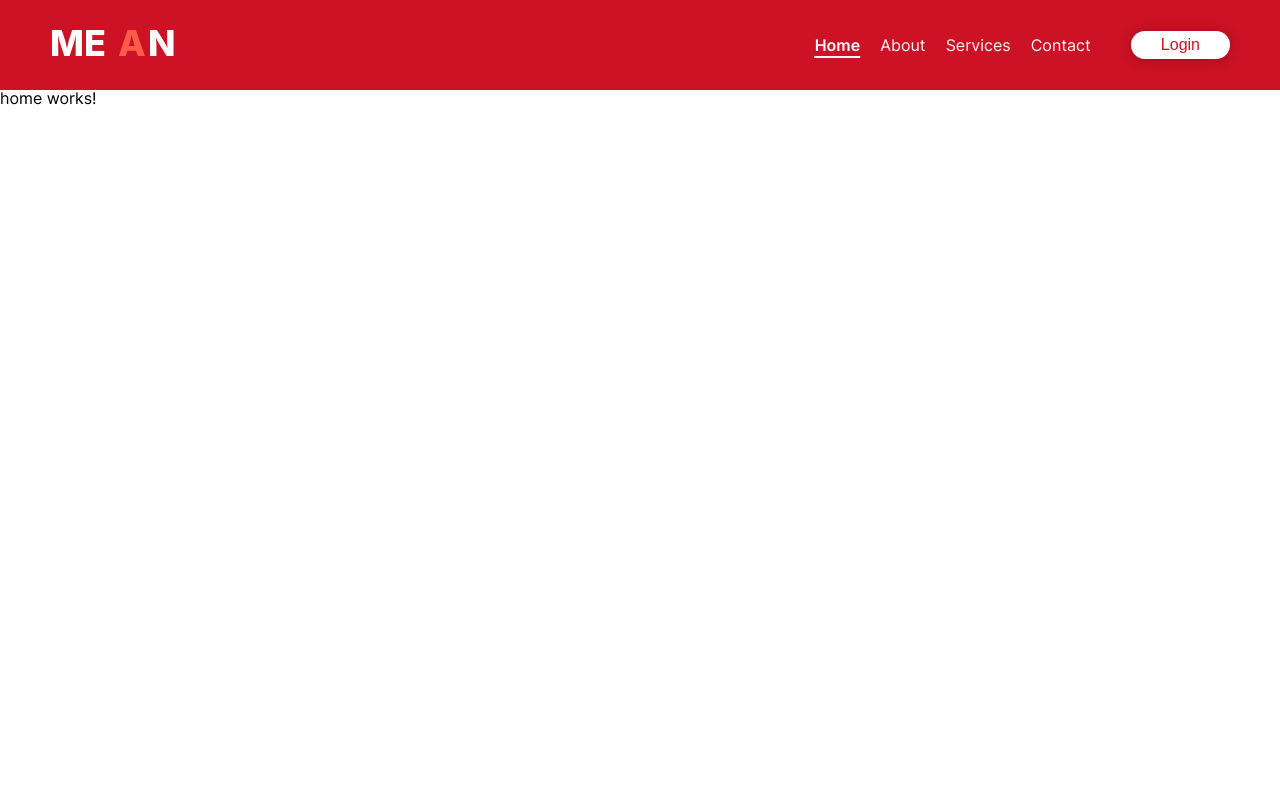
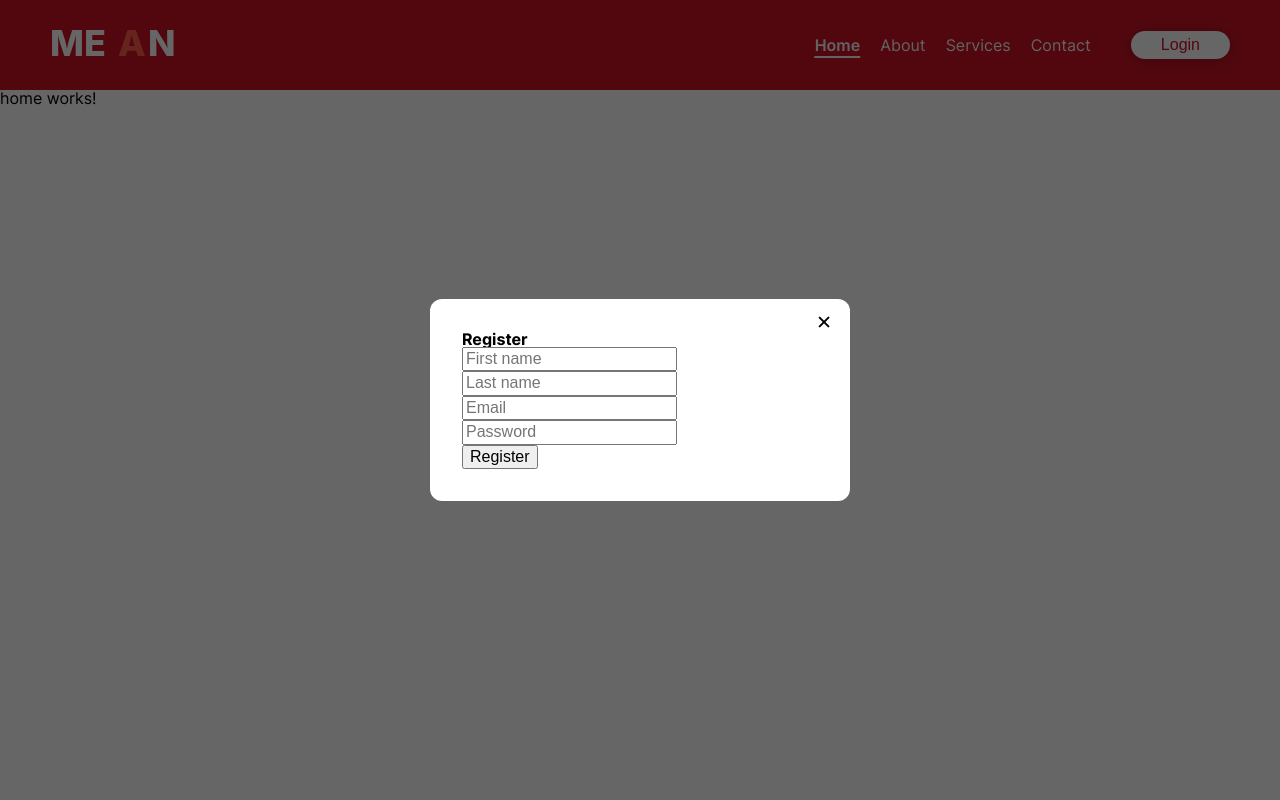
Before and after one commit to Tahina1/m1p13mean-frontend, an Angular app: page /home in a window 1280 px wide. Both pictures are taken after a click on the button "Login". Shown: the top 800 px of the page. Built offline with nearby package versions, Linux system fonts and the light colour scheme.

Commit message:
intégration auth start + dynamisation form register with deployed backend

```diff
--- a/src/app/components/core/auth/auth.html
+++ b/src/app/components/core/auth/auth.html
@@ -1 +1,18 @@
-<p>auth works!</p>
+<div class="authOverlay" (click)="authService.setAuthPopup(false)">
+  <div class="authModal" (click)="$event.stopPropagation()">
+    <button class="closeBtn" (click)="authService.setAuthPopup(false)">✕</button>
+    <h2>Register</h2>
+    <form [formGroup]="form">
+      <input placeholder="First name" formControlName="firstName" />
+      <br />
+      <input placeholder="Last name" formControlName="lastName" />
+      <br />
+      <input placeholder="Email" formControlName="email" />
+      <br />
+      <input type="password" placeholder="Password" formControlName="password" />
+      <br />
+
+      <button type="button" (click)="register()">Register</button>
+    </form>
+  </div>
+</div>
--- a/src/app/components/core/auth/auth.scss
+++ b/src/app/components/core/auth/auth.scss
@@ -0,0 +1,29 @@
+.authOverlay {
+  position: fixed;
+  inset: 0;
+  background: rgba(0, 0, 0, 0.6);
+  z-index: 9999;
+
+  display: flex;
+  align-items: center;
+  justify-content: center;
+}
+
+.authModal {
+  background: #fff;
+  width: 100%;
+  max-width: 420px;
+  padding: 2rem;
+  border-radius: 12px;
+  position: relative;
+}
+
+.closeBtn {
+  position: absolute;
+  top: 12px;
+  right: 12px;
+  border: none;
+  background: none;
+  font-size: 1.2rem;
+  cursor: pointer;
+}
--- a/src/app/components/core/auth/auth.ts
+++ b/src/app/components/core/auth/auth.ts
@@ -1,11 +1,52 @@
-import { Component } from '@angular/core';
+import { AuthService } from '@/components/shared/services/auth';
+import { Component, inject } from '@angular/core';
+import { FormBuilder, ReactiveFormsModule } from '@angular/forms';
+
+type Role = 'ADMIN' | 'SHOP' | 'CLIENT';
 
 @Component({
   selector: 'app-auth',
-  imports: [],
+  imports: [ReactiveFormsModule],
   templateUrl: './auth.html',
   styleUrl: './auth.scss',
 })
 export class Auth {
+  isLogin = true;
+  private fb = inject(FormBuilder);
+  form = this.fb.group({
+    firstName: [''],
+    lastName: [''],
+    email: [''],
+    password: [''],
+    roles: this.fb.control<Role[]>(['CLIENT']),
+  });
+  authService = inject(AuthService);
 
+  login() {
+    const { email, password } = this.form.value;
+
+    if (!email || !password) return;
+
+    this.authService.login({ email, password }).subscribe({
+      next: (res) => console.log('LOGIN:', res),
+      error: (err) => console.error('LOGIN ERROR:', err),
+    });
+  }
+
+  register() {
+    const { firstName, lastName, email, password, roles } = this.form.value;
+
+    this.authService
+      .register({
+        firstName: firstName ?? '',
+        lastName: lastName ?? '',
+        email: email ?? '',
+        password: password ?? '',
+        roles: roles ?? ['CLIENT'],
+      })
+      .subscribe({
+        next: (res) => console.log('REGISTER:', res),
+        error: (err) => console.error('REGISTER ERROR:', err),
+      });
+  }
 }
--- a/src/app/components/core/components/header/header.html
+++ b/src/app/components/core/components/header/header.html
@@ -18,7 +18,7 @@
           <a href="#">Contact</a>
         </nav>
         <div class="login">
-          <button class="loginBtn">Login</button>
+          <button class="loginBtn" (click)="authService.setAuthPopup(true)">Login</button>
         </div>
       </div>
     </div>
--- a/src/app/components/core/components/header/header.ts
+++ b/src/app/components/core/components/header/header.ts
@@ -1,4 +1,5 @@
-import { Component } from '@angular/core';
+import { AuthService } from '@/components/shared/services/auth';
+import { Component, inject } from '@angular/core';
 import { RouterLink, RouterLinkActive } from '@angular/router';
 
 @Component({
@@ -7,4 +8,6 @@ import { RouterLink, RouterLinkActive } from '@angular/router';
   templateUrl: './header.html',
   styleUrl: './header.scss',
 })
-export class Header {}
+export class Header {
+  authService = inject(AuthService);
+}
--- a/src/app/components/main-content/layout/layout.html
+++ b/src/app/components/main-content/layout/layout.html
@@ -11,3 +11,6 @@
     </div>
   </main>
 </div>
+@if (authService.loginPopup()) {
+  <app-auth></app-auth>
+}
--- a/src/app/components/main-content/layout/layout.ts
+++ b/src/app/components/main-content/layout/layout.ts
@@ -2,12 +2,15 @@ import { Footer } from '@/components/core/components/footer/footer';
 import { Header } from '@/components/core/components/header/header';
 import { Component, inject } from '@angular/core';
 import { RouterOutlet } from '@angular/router';
+import { Auth } from '@/components/core/auth/auth';
+import { AuthService } from '@/components/shared/services/auth';
 
 @Component({
   selector: 'app-layout',
-  imports: [Header, Footer, RouterOutlet],
+  imports: [Header, Footer, RouterOutlet, Auth],
   templateUrl: './layout.html',
   styleUrl: './layout.scss',
 })
 export class Layout {
+  authService = inject(AuthService);
 }
--- /dev/null
+++ b/src/app/components/shared/models/global.ts
@@ -0,0 +1,19 @@
+export interface DefaultData<T = any> {
+  status: string;
+  code: number;
+  message: string;
+  data?: T;
+  errors?: Errors[];
+  meta?: Meta;
+}
+
+export interface Errors {
+  field?: string;
+  message: string;
+}
+
+export interface Meta {
+  page?: number;
+  size?: number;
+  total?: number;
+}
--- a/src/app/components/shared/services/auth.ts
+++ b/src/app/components/shared/services/auth.ts
@@ -2,16 +2,17 @@ import { isPlatformBrowser } from '@angular/common';
 import { inject, Injectable, PLATFORM_ID, signal, WritableSignal } from '@angular/core';
 import { HttpRequestService } from './http-request';
 import { Observable } from 'rxjs';
-// import { DefaultData } from '../../shared/models/global';
+import { DefaultData } from '../models/global';
 
 @Injectable({
   providedIn: 'root',
 })
 export class AuthService {
+  loginPopup = signal(false);
   private readonly http = inject(HttpRequestService);
   private readonly platformId = inject(PLATFORM_ID);
-  unauthorizedToken: WritableSignal<boolean> = signal(false);
-  isLogged: WritableSignal<boolean> = signal(false);
+  unauthorizedToken = signal(false);
+  isLogged = signal(false);
   currentUser: any = signal({});
 
   getAuth(): string {
@@ -20,13 +21,29 @@ export class AuthService {
     }
     return '';
   }
+
   setAuth(token: string) {
     localStorage.setItem('authorization', token);
   }
-  // login(data: { username: string; password: string }): Observable<DefaultData> {
-  //   return this.http.post(`login`, data);
-  // }
+  login(data: { email: string; password: string }): Observable<DefaultData> {
+    return this.http.post(`/auth/login`, data);
+  }
+
+  register(data: {
+    firstName: string;
+    lastName: string;
+    email: string;
+    password: string;
+    roles: string[];
+  }): Observable<DefaultData> {
+    return this.http.post('api/auth/register', data);
+  }
+
   // logout(): Observable<DefaultData> {
   //   return this.http.post(`user/logout`, {});
   // }
+
+  setAuthPopup(value: boolean) {
+    this.loginPopup.set(value);
+  }
 }
--- a/src/environments/environment.ts
+++ b/src/environments/environment.ts
@@ -1,5 +1,5 @@
 export const environment = {
   production: false,
-  apiUrl: 'http://localhost:3000/api',
+  apiUrl: 'https://m1p13mean-backend-dev.vercel.app',
   appName: 'M1P13 Mean Frontend',
 };
```
